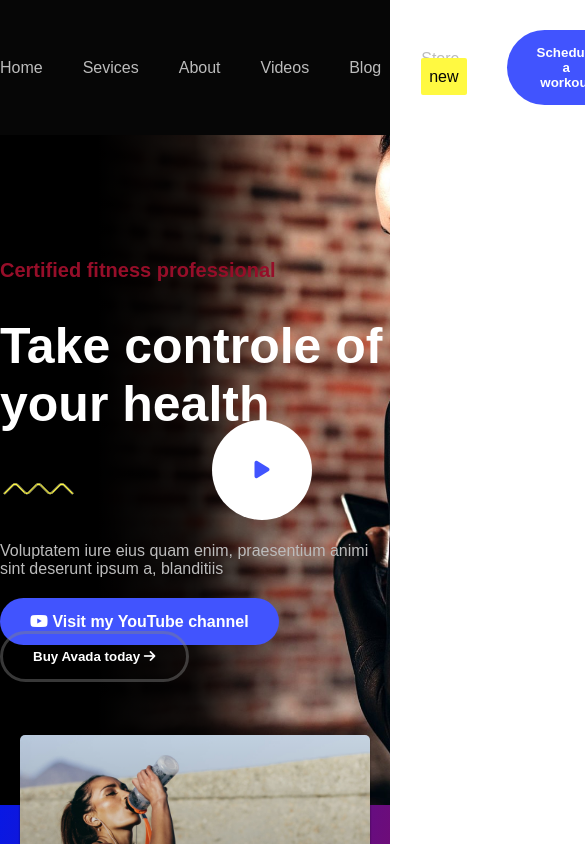
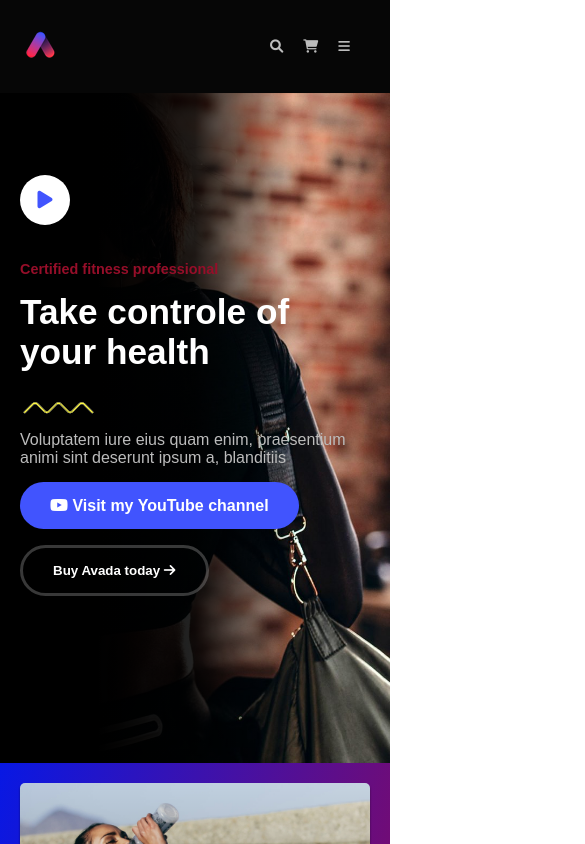
Before and after one commit to Yu4iy/proj-html-vuejs, a Vue app: page / in a window 390 px wide. Shown: the top 844 px of the page, 585 px wide, since content can reach past the window. Built offline with nearby package versions, Linux system fonts and the light colour scheme.

Commit message:
ADD: mobile version

```diff
--- a/src/App.vue
+++ b/src/App.vue
@@ -74,7 +74,8 @@ export default {
     getPosts(){
       this.posts = this.datas.posts
 
-    }
+    },
+
   }
 }
 </script>
--- a/src/components/AllVideoBanner.vue
+++ b/src/components/AllVideoBanner.vue
@@ -54,6 +54,7 @@ export default {
 				}
 			}
 			.video-banner__title{
+				text-align: center;
 				font-size: 2.5rem;
 				color: $white;
 			}
--- a/src/components/Banner.vue
+++ b/src/components/Banner.vue
@@ -53,14 +53,17 @@ export default {
 		background-size: cover;
 		width: 100%;
 		height: 670px;
-		background-position: center;
+		background-position: right ;
 		overflow: hidden;
+
 
 		.banner{
 			width: 100%;
 			height: 100%;
 			position: relative;
 			background-image: linear-gradient(to right, #000000, #000000, #000000db, #00000000, #ffffff00);
+			padding: 0 20px;
+
 			.container{
 				height: 100%;
 				display: flex;
@@ -70,23 +73,39 @@ export default {
 			.banner__txt{
 				color: $monza;
 				font-size: 1.25rem;
+				@media screen and (max-width: 1050px) {
+					&{
+						font-size: 0.9rem;
+					}
+				}
 			}
 			.banner__title{
 				color: $white;
 				font-size: 3.125rem;
 				margin: 35px 0;
+				@media screen and (max-width: 1050px) {
+					&{
+						margin: 15px 0;
+						font-size: 2.2rem;
+					}
+				}
 
 			}
 			.banner__subtitle{
 				color: $silver;
 				font-size: 16px;
 				margin: 35px 0;
+				@media screen and (max-width: 1050px) {
+					&{
+						margin: 5px 0 30px 0;
+					}
+				}
 			}
 			.banner__visit{
 				padding: 15px 30px;
 				background: $dodgerBlue;
 				color: $white;
-				margin-right: 15px;
+				margin-right: 45px;
 				transition: linear 0.2s;
 					&:hover{
 						background: $monza;
@@ -104,6 +123,11 @@ export default {
 						color: $codGray;
 
 					}
+				@media screen and (max-width: 1050px) {
+					&{
+						margin-top: 30px ;
+					}
+				}
 			}
 			.banner__play{
 				position: absolute;
@@ -117,6 +141,16 @@ export default {
 				transition: linear 0.2s;
 					&:hover{
 						color: $monza;
+					}
+					@media screen and (max-width: 1050px) {
+							&{
+								transform: translatey();
+								left: 20px;
+								top: 16%;
+								width: 50px;
+								height: 50px;
+
+							}
 						}
 
 			}
--- a/src/components/BannerCard.vue
+++ b/src/components/BannerCard.vue
@@ -100,6 +100,13 @@ export default {
 		flex-direction: column;
 		max-width: 400px;
 		margin: -70px 20px 20px 20px;
+		@media screen and (max-width: 1320px) {
+					&{
+						margin-top: 20px ;
+					}
+
+
+		}
 
 
 
@@ -115,7 +122,7 @@ export default {
 			box-shadow: 0px 2px 3px -1px #000000, 2px 1px 1px 3px rgba(0,0,0,0);
 
 			&:hover {
-				transform: scale(1.09);
+				transform: scale(1.04);
 				box-shadow: 0px 10px 13px -7px #000000, 10px 5px 4px 14px rgba(0,0,0,0);
 
 		}
@@ -135,8 +142,7 @@ export default {
 
 				}
 			}
-			img{
-			}
+
 			.info{
 				text-align: start;
 				position: absolute;
@@ -163,6 +169,10 @@ export default {
 			flex-direction: column;
 			text-align: center;
 			width: 100%;
+			@media screen and (max-width: 1050px) {
+					margin: 60px 0 100px 0 ;
+
+				}
 			.quote__txt{
 				font-size: 2.25rem;
 				line-height: 2.70rem;
@@ -170,6 +180,13 @@ export default {
 				color: $white;
 				font-weight: 600;
 				margin:  0 0 10px 0;
+				@media screen and (max-width: 1050px) {
+					font-size: 1.2rem;
+					line-height: 1.50rem;
+					padding: 0 10px;
+					max-width: 	600px;
+
+				}
 			}
 			.profile{
 				display: flex;
--- a/src/components/Footer.vue
+++ b/src/components/Footer.vue
@@ -24,8 +24,8 @@
 					</ul>
 				</div>
 
-				<div class="column column-adress">
-					<h2>Recent posts</h2>
+				<div class="column column-address">
+					<h2>Address</h2>
 					<address>
 						<div class="address">{{footerData.address}}</div>
 						<div class="mobile">Mobile: <a href="tel:1.800.000.000.0000">{{footerData.mobile}}</a></div>
@@ -72,17 +72,35 @@ export default {
 				width: calc(100% / 3);
 				min-width: 350px;
 				padding: 5px 15px;
+					@media screen and (max-width: 1250px) {
+						&{
+							margin-bottom: 50px ;
+						}
+					}
+
 				h2{
 					text-transform: uppercase;
 					font-size: 15px;
 					margin-bottom: 40px;
+					@media screen and (max-width: 1250px) {
+						&{
+							margin-bottom: 10px ;
+						}
+					}
+
 				}
 			}
 			.column-info{
+
 				p{
 					color: $silver;
 					line-height: 1.25rem;
 					margin: 50px 0;
+					@media screen and (max-width: 1250px) {
+						&{
+							margin: 10px 0;
+						}
+					}
 				}
 				i{
 					margin-left: 15px;
@@ -96,13 +114,14 @@ export default {
 				}
 			}
 			.column-posts{
+				order: 2;
 				ul{
 					li{
 						margin-bottom: 30px;
 					}
 				}
 			}
-			.column-adress{
+			.column-address{
 				.address{
 					color: $silver;
 					margin-bottom: 25px;
--- a/src/components/Header.vue
+++ b/src/components/Header.vue
@@ -2,7 +2,8 @@
 	<section>
 		<div class="container">
 			<div class="logo">
-				<img src="../assets/logo-200x34.png" alt="">
+				<img class="logo-full" src="../assets/logo-200x34.png" alt="">
+				<img class="logo-mobile" src="../assets/logo-mobile.png" alt="">
 			</div>
 			<nav class="nav-bar">
 				<ul>
@@ -14,6 +15,8 @@
 						<button class="btn header-button">Schedule a workout</button>
 						<button class="search"><i class="fas fa-search"></i></button>
 						<button class="cart"><i class="fas fa-shopping-cart"></i></button>
+						<button class="burger"><i class="fas fa-bars"></i></button>
+
 
 			</nav>
 
@@ -34,23 +37,46 @@ export default {
 
 <style scoped lang="scss">
 	@import "@/styles/variables.scss";
+	.logo-mobile{
+				display: none;
+			}
+
+
+
+	@media screen and (max-width: 1150px) {
+		.logo-full {
+			display: none;
+		}
+		.logo-mobile{
+			display: inline;
+		}
+  }
+
+
 	section{
 		background: $codGray;
-		padding: 30px 0;
+		padding: 30px 20px;
 
 		>div{
 			display: flex;
 			align-items: center;
 			justify-content: space-between;
+
 			.nav-bar{
 				display: flex;
 				.header-button{
 								padding: 15px 30px;
+								margin-left: 40px;
 								background: $dodgerBlue;
 								color: $white;
 								transition: linear 0.2s;
 								&:hover{
 									background: $monza;
+								}
+								@media screen and (max-width: 950px) {
+									&{
+										display: none;
+									}
 								}
 							}
 
@@ -65,16 +91,40 @@ export default {
 								background: none;
 								border: none;
 								margin: 0 20px;
-
-
+							}
+							.burger{
+								color: $silver;
+								background: none;
+								border: none;
+								margin: 0 20px;
+								display: none;
+								@media screen and (max-width: 950px) {
+									&{
+										display: inline-block;
+									}
+								}
 							}
 					ul{
 						display: flex;
 						align-items: center;
+						@media screen and (max-width: 950px) {
+									&{
+										display: none;
+									}
+								}
 
 						li{
 							color: $silver;
 							margin-right: 40px;
+							transition: linear 0.2s;
+							cursor: pointer;
+
+							&:last-child{
+								margin: 0;
+							}
+							&:hover{
+								color: $white;
+							}
 							.new{
 								color: $codGray;
 								background: $yellow;
--- a/src/components/OtherServices.vue
+++ b/src/components/OtherServices.vue
@@ -69,6 +69,11 @@ export default {
       max-width: 300px;
       margin: 10px 10px;
       padding: 70px 40px;
+	@media screen and (max-width: 950px) {
+		&{
+			padding: 30px 30px;
+		}
+	}
 
     }
 	.services-card__logo{
--- a/src/components/Posts.vue
+++ b/src/components/Posts.vue
@@ -39,6 +39,12 @@ export default {
 
 .cards{
         padding: 0 0 130px 0;
+		@media screen and (max-width: 1260px) {
+			&{
+				padding: 0 0 30px 0;
+
+					}
+				}
 
     >div{
         display: flex;
@@ -62,15 +68,17 @@ export default {
 					&::after{
 						content: ' ';
 						background: rgb(0,0,0);
-						background: linear-gradient(180deg, rgba(0, 0, 0, 0) 0%, rgba(84, 101, 199, 0) 100%);
+						background: linear-gradient(180deg, rgba(0, 0, 0, 0) 0%, rgba(84, 101, 199, 0.671) 100%);
 						width: 100%;
 						height: 100%;
 						position: absolute;
 						border-radius:  5px;
+						opacity: 0;
+						transition: linear 0.2s;
+
 					}
 						&:hover::after{
-							background: linear-gradient(180deg, rgba(0, 0, 0, 0) 0%, rgba(84, 101, 199, 0.733) 100%);
-
+							opacity: 1;
 
 						}
 
@@ -100,6 +108,7 @@ export default {
 			display: flex;
 			justify-content: space-between;
 			margin: 100px 0 40px 0 ;
+			padding: 10px;
 			.title__show-btn{
 					border: none;
 					background: none;
--- a/src/components/RegForm.vue
+++ b/src/components/RegForm.vue
@@ -39,10 +39,11 @@ export default {
 		background-size: cover;
 		width: 100%;
 		height: 670px;
-		background-position: right;
+		background-position:  right;
 		overflow: hidden;
 
 		.banner{
+			padding: 20px;
 			width: 100%;
 			height: 100%;
 			position: relative;
@@ -58,15 +59,27 @@ export default {
 				.form-banner__subtitle{
 					font-size: 1.375rem;
 					color: $monza;
+					@media screen and (max-width: 1050px) {
+					&{
+						font-size: 0.9rem;
+					}
+				}
 				}
 				.form-banner__title{
 					font-size: 2.8125rem;
 					color: $white;
 					margin: 30px 0;
+					@media screen and (max-width: 1050px) {
+					&{
+						margin: 15px 0;
+						font-size: 2.2rem;
+					}
+				}
 				}
 				.form-banner__form{
 					display: flex;
 					margin: 40px 0 ;
+
 
 					input{
 						flex-grow: 1;
--- a/src/components/Video.vue
+++ b/src/components/Video.vue
@@ -83,8 +83,15 @@ export default {
 
 <style scoped lang="scss">
 	@import "@/styles/variables.scss";
+
 	.cards{
         padding: 100px 0 160px 0;
+		@media screen and (max-width: 950px) {
+			&{
+				padding: 0 0 20px 0;
+
+				}
+		}
 
     >div{
         display: flex;
@@ -137,6 +144,11 @@ export default {
 				align-items: center;
 				width: 50%;
 				position: relative;
+				@media screen and (max-width: 1080px) {
+					&{
+						display: none;
+					}
+				}
 				.poster__play{
 					position: absolute;
 					width: 100px;
@@ -155,18 +167,42 @@ export default {
 			.yt-ref{
 				width: 50%;
 				padding: 130px 100px 130px;
+				@media screen and (max-width: 1080px) {
+					&{
+						width: 100%;
+						padding: 40px;
+					}
+				}
 				.yt-ref__desc{
 					font-size: 1.25rem;
 					color: $dodgerBlue;
+					@media screen and (max-width: 1080px) {
+						&{
+							font-size: 1rem;
+
+						}
+					}
 				}
 				.yt-ref__title{
 					font-size: 2.8125rem;
 					margin: 50px 0 0 0;
+					@media screen and (max-width: 1080px) {
+						&{
+							font-size: 1.4rem;
+							margin: 10px 0 0 0 ;
+
+						}
+					}
 				}
 				.yt-ref__profile{
 					display: flex;
 					align-items: center;
 					margin: 50px 0 40px 0;
+					@media screen and (max-width: 1080px) {
+						&{
+							margin: 15px 0 15px 0;
+						}
+					}
 					img{
 						margin-right: 15px;
 					}
@@ -200,6 +236,12 @@ export default {
 				}
 				.yt-ref__txt{
 					color: gray;
+				@media screen and (max-width: 1080px) {
+						&{
+							max-width: 600px;
+						}
+				}
+
 
 					}
 				.yt-ref__btn{
@@ -211,6 +253,12 @@ export default {
 					&:hover{
 						background: rgb(189, 12, 12);
 					}
+					@media screen and (max-width: 1020px) {
+						&{
+							padding: 10px 20px;
+
+						}
+					}
 				}
 
 			}
@@ -220,6 +268,12 @@ export default {
 				display: flex;
 				justify-content: space-between;
 				margin: 130px 0 0 0 ;
+				@media screen and (max-width: 1020px) {
+					&{
+						margin: 30px;
+
+					}
+				}
 				.title__show-btn{
 					border: none;
 					background: none;
```
Also changed, not shown: src/assets/logo-mobile.png (added), src/styles/globals.scss (line endings or trailing spaces). Lines whose indentation alone changed are shown as unchanged.
